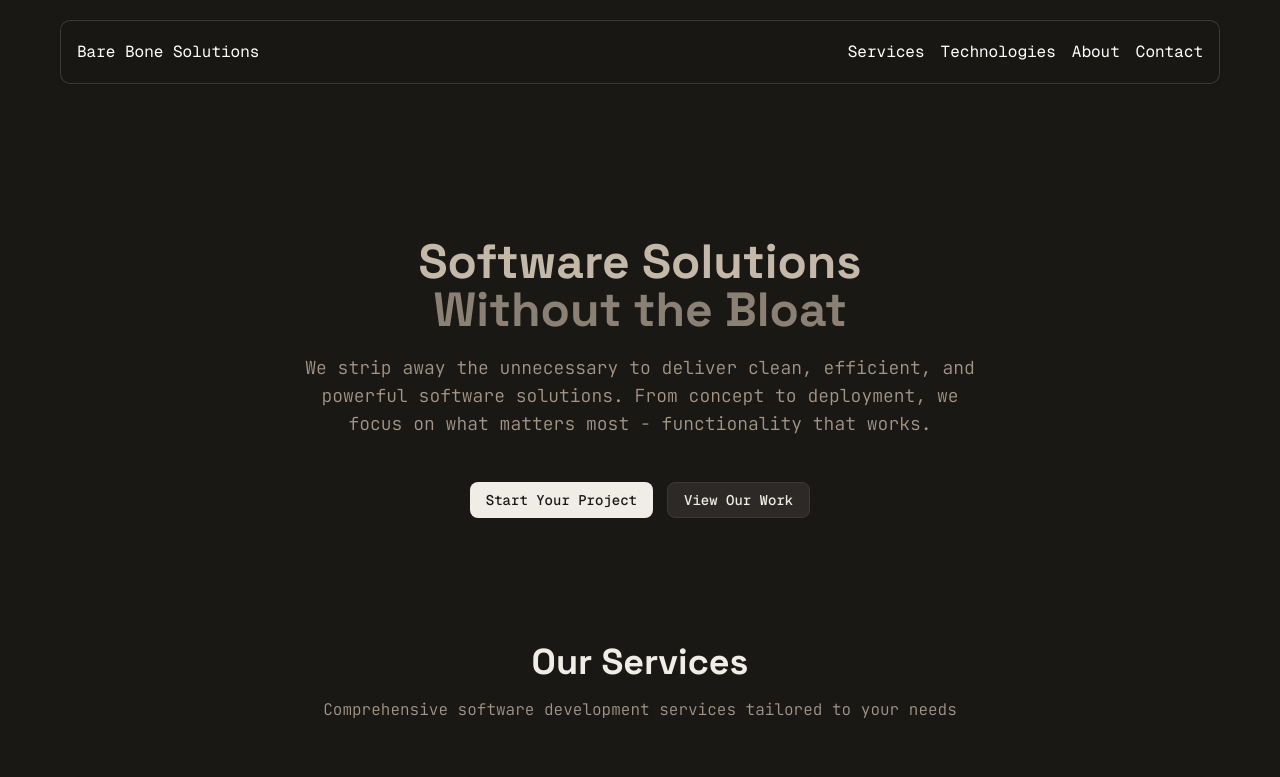
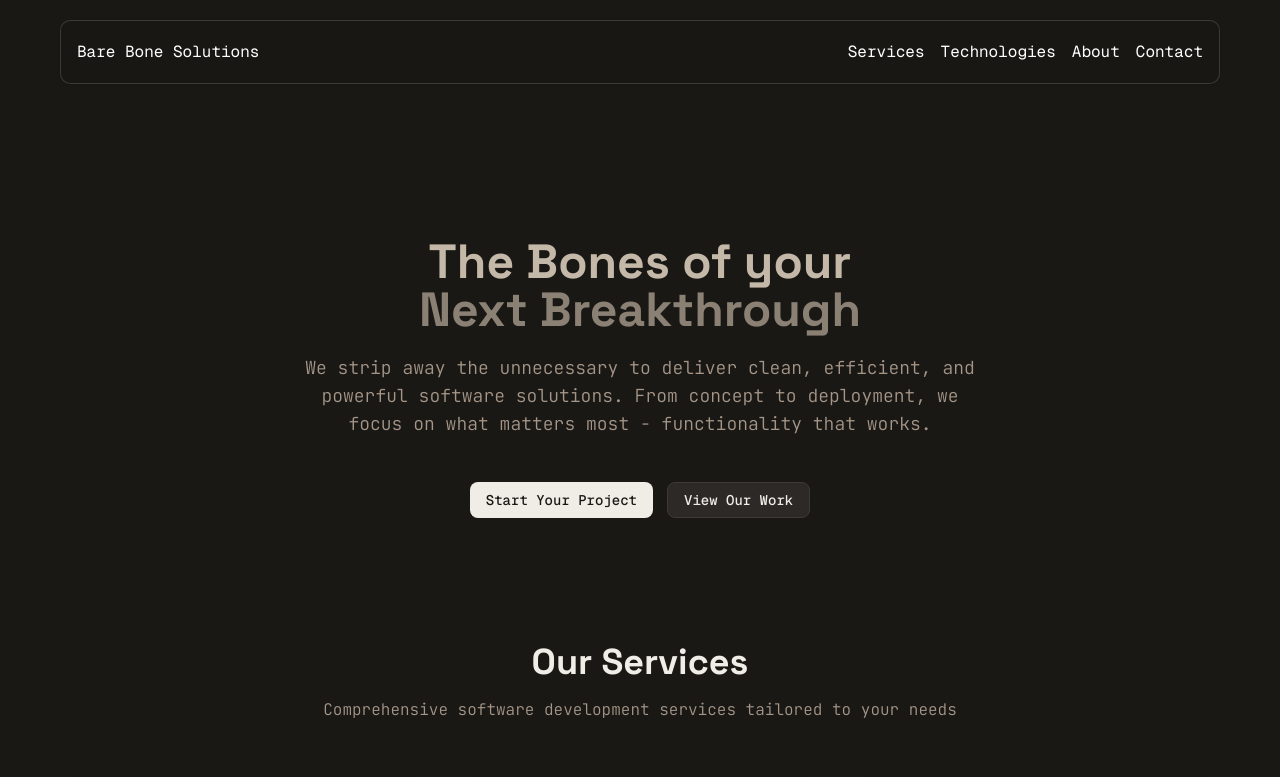
Before and after one commit to bare-bones-solutions/barebones-site, a Next.js app: page / in a window 1280 px wide. Shown: the top 777 px of the page. Built offline with nearby package versions, Linux system fonts and the light colour scheme; a web font is replaced by a local one.

Commit message:
first tagline

```diff
--- a/src/components/homepage/hero.tsx
+++ b/src/components/homepage/hero.tsx
@@ -32,8 +32,8 @@ export default function Hero() {
                 ref={ref}
             >
                 <div className="flex flex-col items-center font-bold">
-                    <h1 className="text-3xl sm:text-4xl md:text-5xl primary-header">Software Solutions</h1>
-                    <h1 className="text-3xl sm:text-4xl md:text-5xl accent-header">Without the Bloat</h1>
+                    <h1 className="text-3xl sm:text-4xl md:text-5xl primary-header">The Bones of your</h1>
+                    <h1 className="text-3xl sm:text-4xl md:text-5xl accent-header">Next Breakthrough</h1>
                 </div>
                 <div className="flex flex-col items-center justify-center">
                     <p className="text-center max-w-[700px] sm:text-lg">
```
